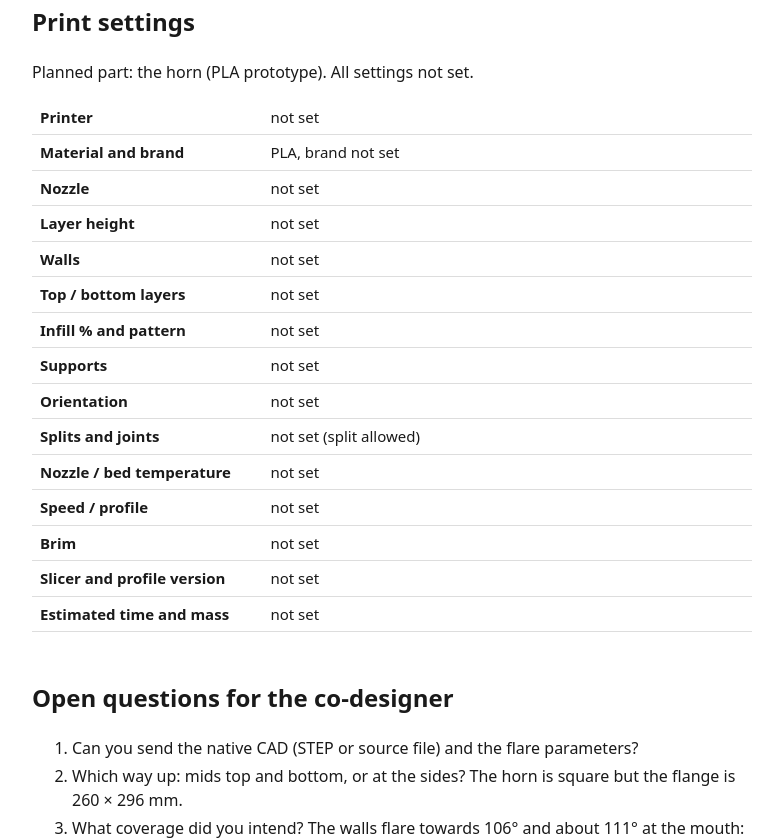
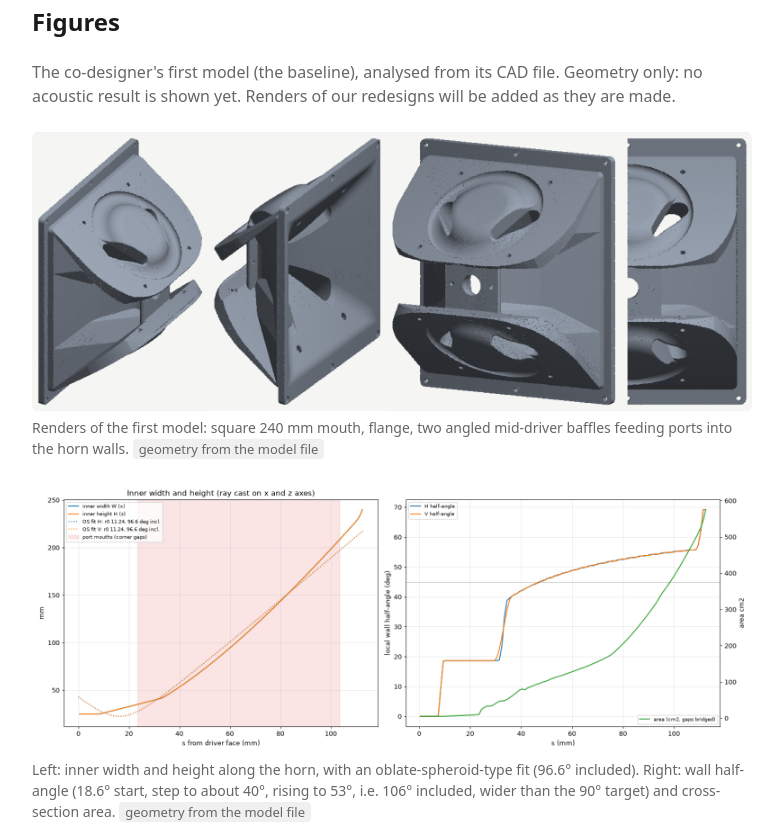
Before and after one commit to viatekh/speaker-lab-summaries, a plain HTML site: page nanosyn/index.html in a window 1280 px wide. Shown: the part 2379-3217 px from the top of the page, without its empty margins (248-1031 px from the left). Drawn offline with Linux system fonts and the light colour scheme.

Commit message:
nanosyn: add renders and geometry graphs of the first model

```diff
--- a/nanosyn/index.html
+++ b/nanosyn/index.html
@@ -1,5 +1,5 @@
 <!doctype html>
-<html lang="en-GB"><head><meta charset="utf-8"><meta name="viewport" content="width=device-width,initial-scale=1"><title>Nano Synergy Horn</title><style>:root{--bg:#fff;--fg:#1a1a1a;--mute:#666;--line:#ddd;--tag:#f0f0f0}@media (prefers-color-scheme:dark){:root{--bg:#141414;--fg:#eee;--mute:#999;--line:#333;--tag:#262626}}body{background:var(--bg);color:var(--fg);font:16px/1.5 system-ui,sans-serif;max-width:720px;margin:0 auto;padding:32px 16px}a{color:inherit}.meta,p.mute{color:var(--mute)}table{border-collapse:collapse;width:100%;font-size:15px}th,td{text-align:left;vertical-align:top;padding:6px 8px;border-bottom:1px solid var(--line)}th{width:32%}.tag{background:var(--tag);border-radius:4px;padding:1px 6px;font-size:13px;white-space:nowrap}h2{margin-top:2em}td{overflow-wrap:anywhere}ol li,ul li{margin:4px 0}</style></head>
+<html lang="en-GB"><head><meta charset="utf-8"><meta name="viewport" content="width=device-width,initial-scale=1"><title>Nano Synergy Horn</title><style>:root{--bg:#fff;--fg:#1a1a1a;--mute:#666;--line:#ddd;--tag:#f0f0f0}@media (prefers-color-scheme:dark){:root{--bg:#141414;--fg:#eee;--mute:#999;--line:#333;--tag:#262626}}body{background:var(--bg);color:var(--fg);font:16px/1.5 system-ui,sans-serif;max-width:720px;margin:0 auto;padding:32px 16px}a{color:inherit}.meta,p.mute{color:var(--mute)}table{border-collapse:collapse;width:100%;font-size:15px}th,td{text-align:left;vertical-align:top;padding:6px 8px;border-bottom:1px solid var(--line)}th{width:32%}.tag{background:var(--tag);border-radius:4px;padding:1px 6px;font-size:13px;white-space:nowrap}h2{margin-top:2em}td{overflow-wrap:anywhere}ol li,ul li{margin:4px 0}figure{margin:1.5em 0}figure img{max-width:100%;height:auto;display:block;border-radius:6px;background:#fff}figcaption{color:var(--mute);font-size:14px;margin-top:6px}</style></head>
 <body><p><a href="../">← Speaker Lab</a></p>
 <h1>Nano Synergy horn</h1>
 <p>A compact 3D-printed Synergy horn: one compression driver and two 6" mid cones sharing a nearly square 90° × 90° horn.</p>
@@ -46,6 +46,14 @@
 </table>
 <p class="mute">Design rules used: Danley, Synergy and Unity horn patents (weight 4); Waslo, Synergy Calc v5 manual (weight 3); Danley Sound Labs white paper (weight 3).</p>
 
+<h2>Figures</h2>
+<p class="mute">The co-designer's first model (the baseline), analysed from its CAD file. Geometry only: no acoustic result is shown yet. Renders of our redesigns will be added as they are made.</p>
+<figure><img src="img/render.png" alt="Four views of the first model: square horn with flange, two mid-driver baffles on the side walls, ports into the horn" loading="lazy"><figcaption>Renders of the first model: square 240 mm mouth, flange, two angled mid-driver baffles feeding ports into the horn walls. <span class="tag">geometry from the model file</span></figcaption></figure>
+<figure><img src="img/profile.png" alt="Graphs of inner width and height, wall half-angle and area along the horn" loading="lazy"><figcaption>Left: inner width and height along the horn, with an oblate-spheroid-type fit (96.6° included). Right: wall half-angle (18.6° start, step to about 40°, rising to 53°, i.e. 106° included, wider than the 90° target) and cross-section area. <span class="tag">geometry from the model file</span></figcaption></figure>
+<figure><img src="img/sections_axial.png" alt="Cross-sections every 10 mm along the horn" loading="lazy"><figcaption>Cross-sections every 10 mm from the driver face: round throat turning square as the port slots open into the corners. <span class="tag">geometry from the model file</span></figcaption></figure>
+<figure><img src="img/sections_long.png" alt="Lengthwise sections through the horn" loading="lazy"><figcaption>Lengthwise sections: wall thickness and the solid blocks between horn surface and mid dishes. <span class="tag">geometry from the model file</span></figcaption></figure>
+<figure><img src="img/sections_mid_baffle.png" alt="Section through a mid-driver baffle and port" loading="lazy"><figcaption>Section through a mid-driver baffle and its port into the horn. <span class="tag">geometry from the model file</span></figcaption></figure>
+
 <h2>Print settings</h2>
 <p>Planned part: the horn (PLA prototype). All settings not set.</p>
 <table>
```
Also changed, not shown: nanosyn/img/profile.png (added), nanosyn/img/render.png (added), nanosyn/img/sections_axial.png (added), nanosyn/img/sections_long.png (added), nanosyn/img/sections_mid_baffle.png (added).
